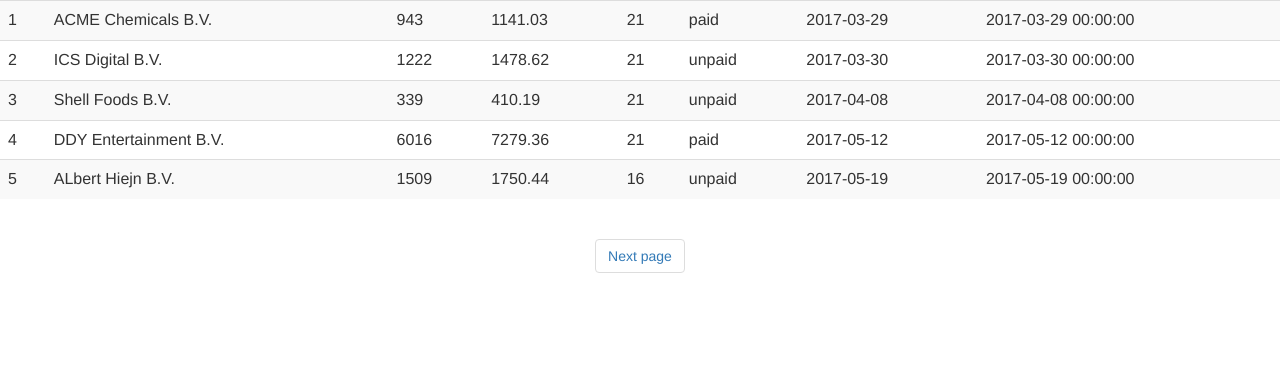
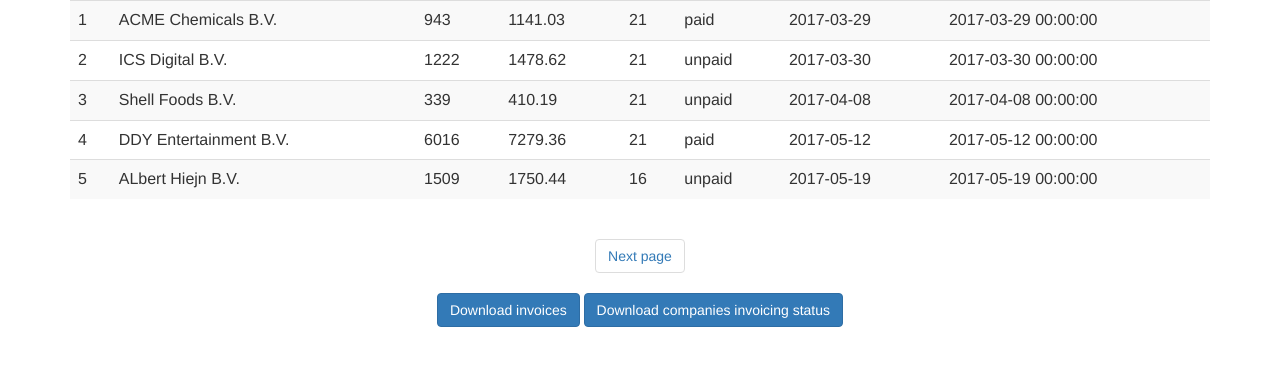
Before and after one commit to RaulOG/flexinvoices, a PHP site: page / in a window 1280 px wide. Shown: the top 366 px of the page. Run offline with PHP 8.4, Linux system fonts and the light colour scheme; data comes from the database, SQL or seed files in the repository.

Commit message:
Add buttons to download invoices as CSV files

```diff
--- a/app/Invoice.php
+++ b/app/Invoice.php
@@ -10,6 +10,8 @@ class Invoice
 	private string $status;
 	private string $date;
 	private string $createdAt;
+	private const PAID = 'paid';
+	private const UNPAID = 'unpaid';
 
 	public function __construct($invoice)
 	{
@@ -62,4 +64,27 @@ class Invoice
 	{
 		return $this->createdAt;
 	}
+
+	public function isPaid(): bool
+	{
+		return $this->getStatus() === SELF::PAID;
+	}
+
+	public function getPaidAmount(): float
+	{
+		if ($this->getStatus() === self::PAID) {
+			return $this->getAmount();
+		}
+
+		return 0;
+	}
+
+	public function getUnpaidAmount(): float
+	{
+		if ($this->getStatus() === self::PAID) {
+			return 0;
+		}
+
+		return $this->getAmount();
+	}
 }
--- a/app/InvoiceController.php
+++ b/app/InvoiceController.php
@@ -5,12 +5,17 @@ require_once __DIR__ . '/InvoiceRepository.php';
 class InvoiceController
 {
 	private const INVOICES_PER_PAGE = 5;
+	private InvoiceRepository $invoiceRepository;
+
+	public function __construct()
+	{
+		$this->invoiceRepository = new InvoiceRepository();
+	}
 
 	public function index()
 	{
 		$page = array_key_exists('page', $_GET) ? $_GET['page'] : 1;
-		$invoiceRepository = new InvoiceRepository();
-		$invoices = $invoiceRepository->findAll();
+		$invoices = $this->invoiceRepository->findAll();
 		$totalInvoicePages = (int) ceil($invoices->count() / self::INVOICES_PER_PAGE);
 		$invoices = $invoices->slice(
 			self::INVOICES_PER_PAGE * ($page - 1),
@@ -19,4 +24,28 @@ class InvoiceController
 
 		require_once __DIR__ . '/../resources/views/invoices/index.php';
 	}
+
+	public function export()
+	{
+		$invoices = $this->invoiceRepository->findAll()->toArray();
+
+		header("Content-type: application/csv");
+		header("Content-Disposition: attachment; filename=invoices.csv");
+
+		foreach ($invoices as $invoice) {
+			echo sprintf("%u,%s,%.5f\n", $invoice->getId(), $invoice->getClientName(), $invoice->getAmount());
+		}
+	}
+
+	public function exportByCompany()
+	{
+		$invoices = $this->invoiceRepository->findAll()->toArray();
+
+		header("Content-type: application/csv");
+		header("Content-Disposition: attachment; filename=invoices_by_company.csv");
+
+		foreach ($invoices as $invoice) {
+			echo sprintf("%s,%.5f,%.5f,%.5f\n", $invoice->getClientName(), $invoice->getAmount(), $invoice->getPaidAmount(), $invoice->getUnpaidAmount());
+		}
+	}
 }
--- a/public/index.php
+++ b/public/index.php
@@ -8,6 +8,12 @@ switch ($request) {
 	case '/':
 		(new InvoiceController())->index();
 		break;
+	case '/export':
+		(new InvoiceController())->export();
+		break;
+	case '/export_by_company':
+		(new InvoiceController())->exportByCompany();
+		break;
 	default:
 		http_response_code(404);
 }
--- a/resources/views/invoices/index.php
+++ b/resources/views/invoices/index.php
@@ -3,10 +3,11 @@
 		<link rel="stylesheet" href="https://stackpath.bootstrapcdn.com/bootstrap/3.4.1/css/bootstrap.min.css" integrity="sha384-HSMxcRTRxnN+Bdg0JdbxYKrThecOKuH5zCYotlSAcp1+c8xmyTe9GYg1l9a69psu" crossorigin="anonymous">
 	</head>
 	<body>
+		<div class="container">
 			<table class="table table-striped">
 <?php
 foreach ($invoices->toArray() as $invoice) {
-	echo "<tr>";
+	echo '<tr>';
 	echo '<td>' . $invoice->getId() . '</td>';
 	echo '<td>' . $invoice->getClientName() . '</td>';
 	echo '<td>' . $invoice->getAmount() . '</td>';
@@ -52,5 +53,16 @@ foreach ($invoices->toArray() as $invoice) {
 					</ul>
 				</nav>
 			</center>
+		</div>
+		<div class="container">
+			<center>
+				<a href="/export" class="btn btn-primary" tabindex="-1" role="button" aria-disabled="true">
+					Download invoices
+				</a>
+				<a href="/export_by_company" class="btn btn-primary" tabindex="-1" role="button" aria-disabled="true">
+					Download companies invoicing status
+				</a>
+			</center>
+		</div>
 	</body>
 </html>
```
Lines whose indentation alone changed are shown as unchanged.
